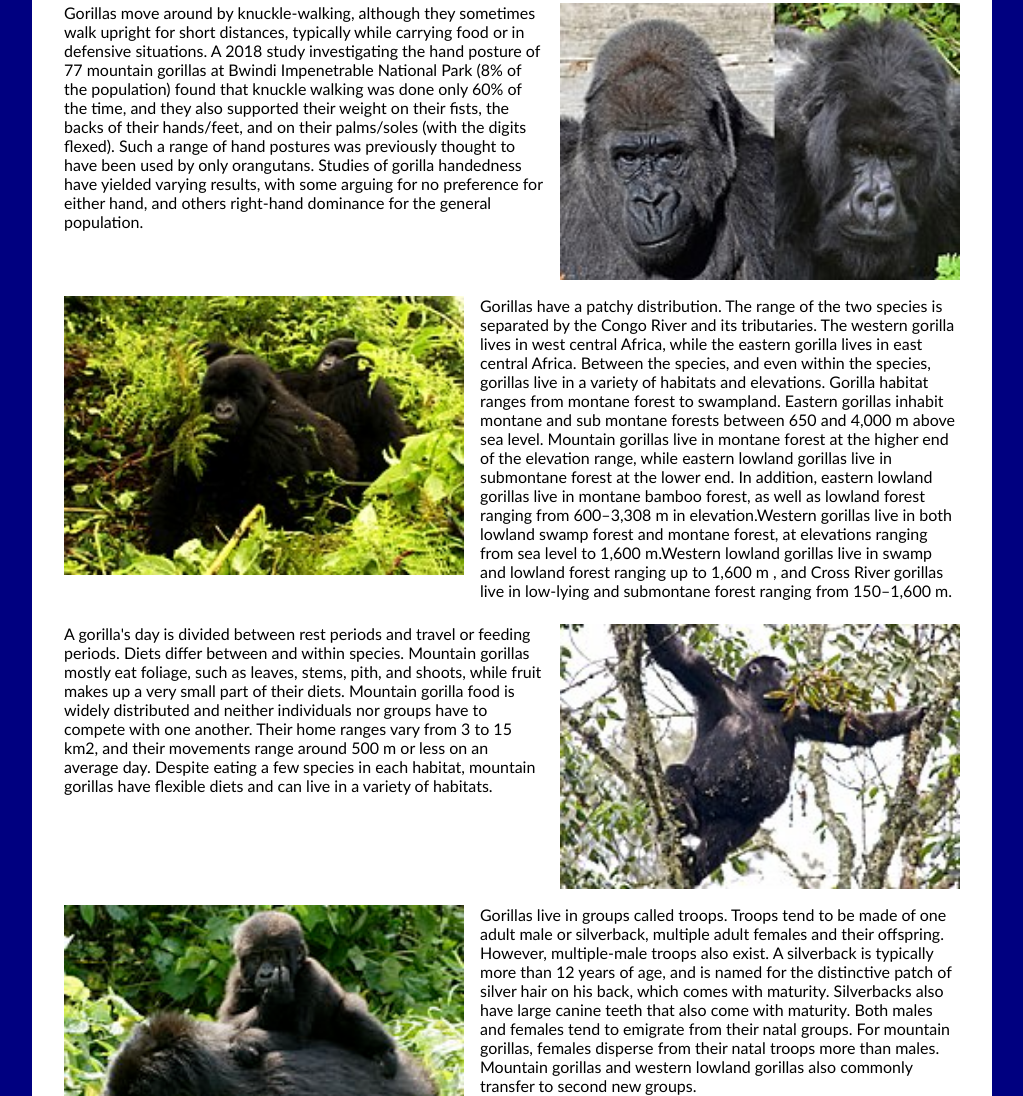
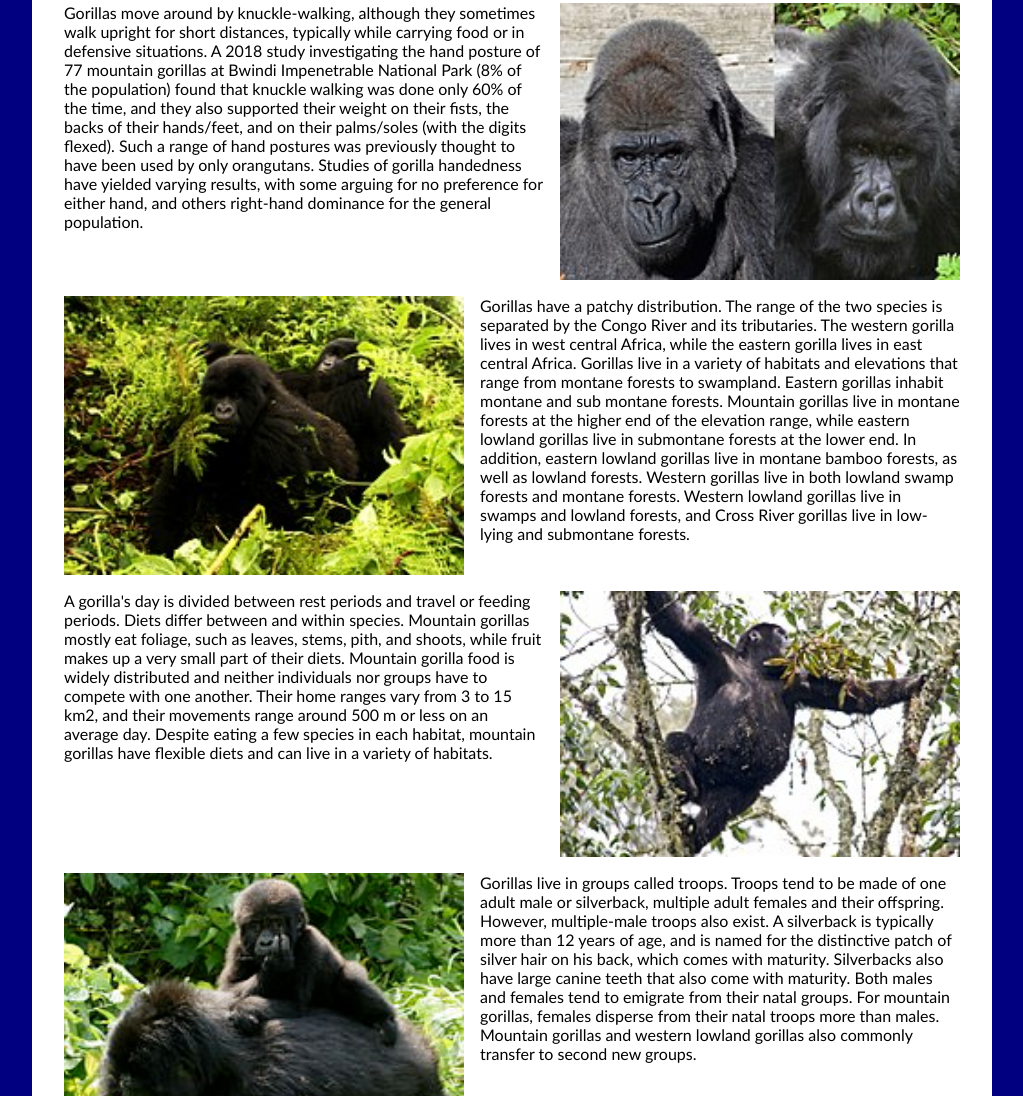
Before and after one commit to jfifield3/floatpractice, a plain HTML site: page index.html in a window 1280 px wide. Shown: the part 612-1708 px from the top of the page, without its empty margins (128-1151 px from the left). Drawn offline with Linux system fonts and the light colour scheme.

Commit message:
Add files via upload

```diff
--- a/index.html
+++ b/index.html
@@ -105,7 +105,7 @@
         <section>
             <img class="pimgLeft" src="images/3.jpg">
             <p>
-                Gorillas have a patchy distribution. The range of the two species is separated by the Congo River and its tributaries. The western gorilla lives in west central Africa, while the eastern gorilla lives in east central Africa. Between the species, and even within the species, gorillas live in a variety of habitats and elevations. Gorilla habitat ranges from montane forest to swampland. Eastern gorillas inhabit montane and sub montane forests between 650 and 4,000 m above sea level. Mountain gorillas live in montane forest at the higher end of the elevation range, while eastern lowland gorillas live in submontane forest at the lower end. In addition, eastern lowland gorillas live in montane bamboo forest, as well as lowland forest ranging from 600–3,308 m in elevation.Western gorillas live in both lowland swamp forest and montane forest, at elevations ranging from sea level to 1,600 m.Western lowland gorillas live in swamp and lowland forest ranging up to 1,600 m , and Cross River gorillas live in low-lying and submontane forest ranging from 150–1,600 m.
+                Gorillas have a patchy distribution. The range of the two species is separated by the Congo River and its tributaries. The western gorilla lives in west central Africa, while the eastern gorilla lives in east central Africa. Gorillas live in a variety of habitats and elevations that range from montane forests to swampland. Eastern gorillas inhabit montane and sub montane forests. Mountain gorillas live in montane forests at the higher end of the elevation range, while eastern lowland gorillas live in submontane forests at the lower end. In addition, eastern lowland gorillas live in montane bamboo forests, as well as lowland forests. Western gorillas live in both lowland swamp forests and montane forests. Western lowland gorillas live in swamps and lowland forests, and Cross River gorillas live in low-lying and submontane forests.
             </p>
         </section>
 
```
